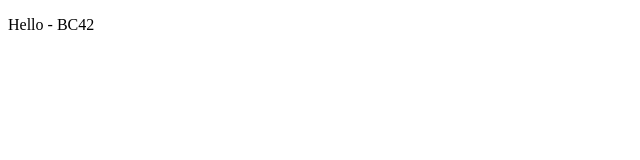
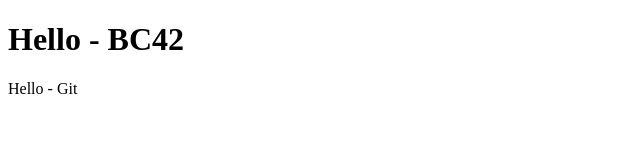
Before and after one commit to LamPhuongZ/bc42, a plain HTML site: page index.html in a window 1280 px wide. Shown: the whole page, without its empty margins (0-640 px from the left). Drawn offline with Linux system fonts and the light colour scheme.

Commit message:
update index.html

```diff
--- a/index.html
+++ b/index.html
@@ -7,6 +7,7 @@
     <title>Git</title>
 </head>
 <body>
-    <p>Hello - BC42</p>
+    <h1>Hello - BC42</h1>
+    <p>Hello - Git</p>
 </body>
 </html>
```
Also changed, not shown: note.txt (added).
